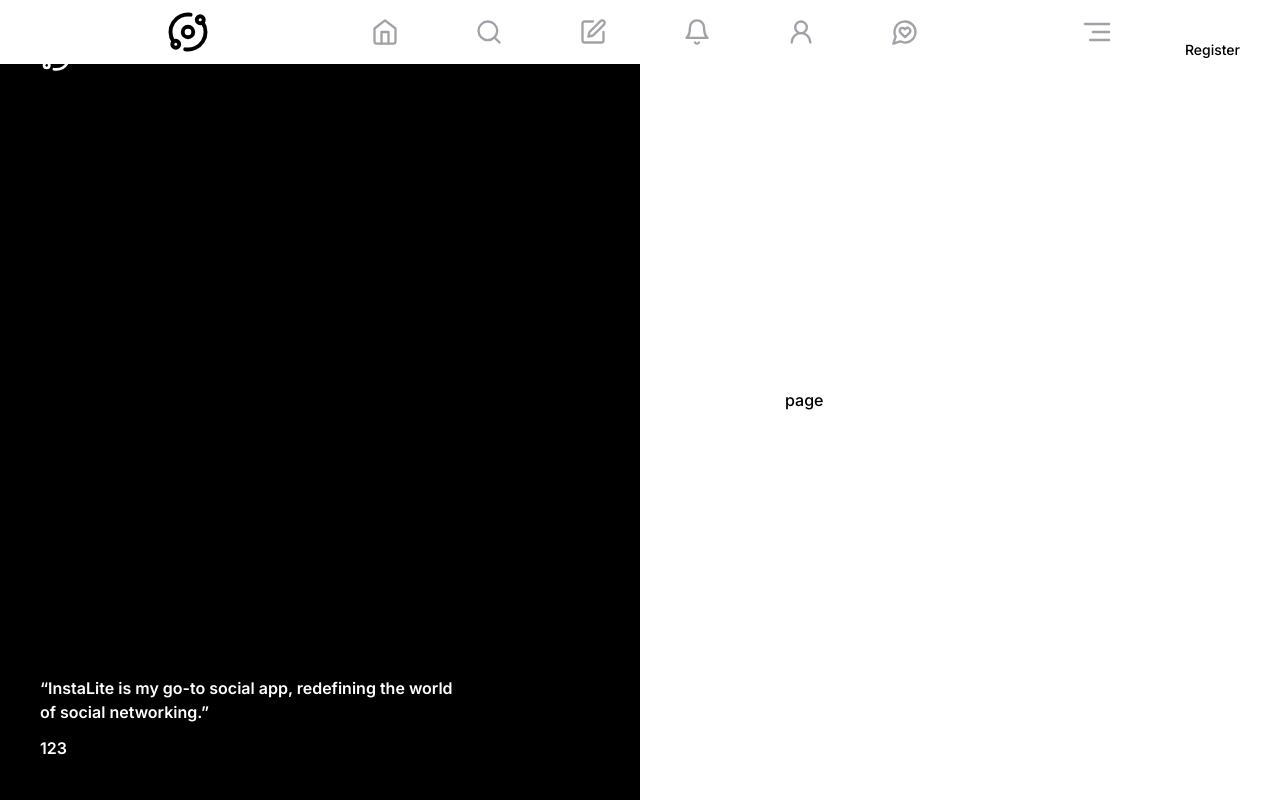
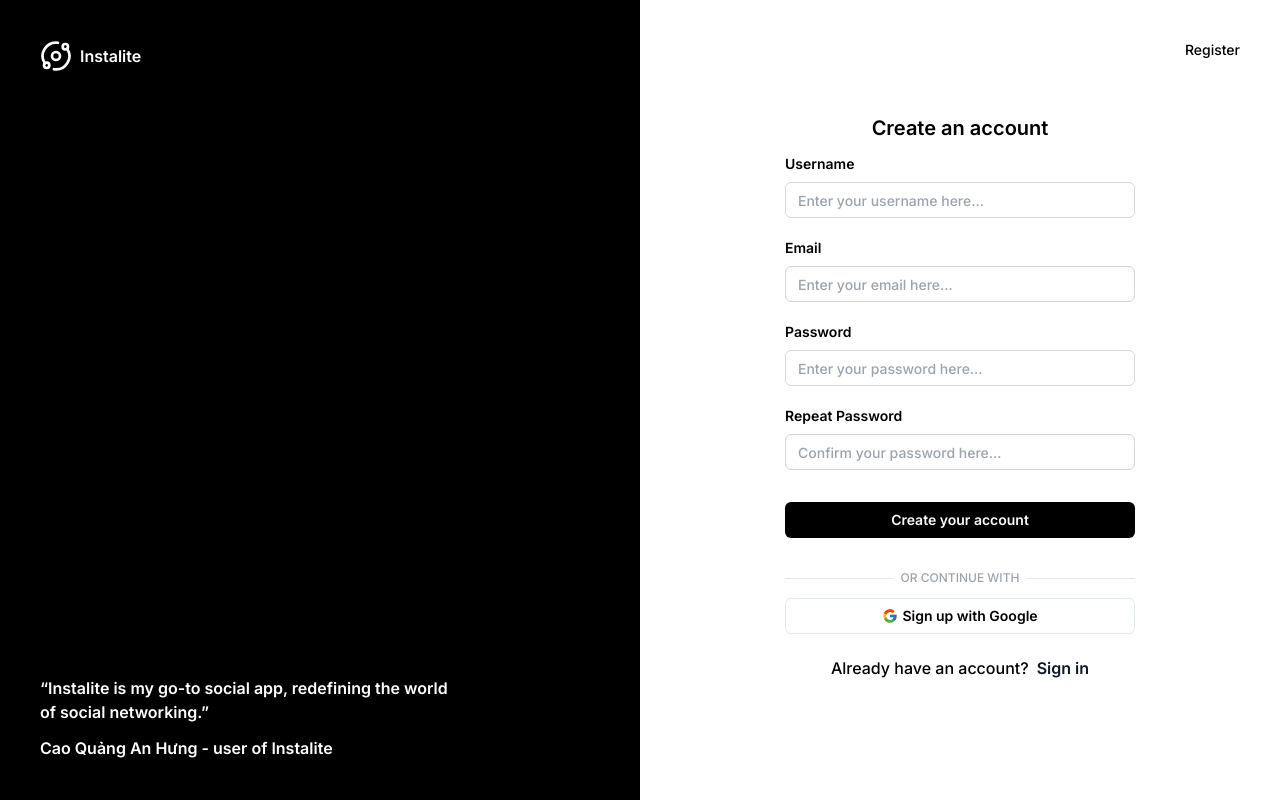
Before and after one commit to hungcqa23/instalite, a Next.js app: page /register in a window 1280 px wide. Built offline with nearby package versions, Linux system fonts and the light colour scheme.

Commit message:
add: Auth UI

```diff
--- a/package.json
+++ b/package.json
@@ -15,10 +15,10 @@
     "clsx": "^2.1.0",
     "date-fns": "^3.2.0",
     "lucide-react": "^0.309.0",
-    "next": "14.0.4",
-    "react": "^18",
+    "next": "^14.1.4",
+    "react": "^18.2.0",
     "react-day-picker": "^8.10.0",
-    "react-dom": "^18",
+    "react-dom": "^18.2.0",
     "tailwind-merge": "^2.2.0",
     "tailwindcss-animate": "^1.0.7"
   },
--- a/src/app/(auth)/layout.tsx
+++ b/src/app/(auth)/layout.tsx
@@ -10,13 +10,18 @@ const testimonials = [
   },
   {
     path: 'register',
-    text: '“InstaLite is my go-to social app, redefining the world of social networking.”',
+    text: '“Instalite is my go-to social app, redefining the world of social networking.”',
     title: 'Register'
   },
   {
     path: 'forgot-password',
-    text: '“InstaLite is my go-to social app, redefining the world of social networking.”',
+    text: '“Instalite is my go-to social app, redefining the world of social networking.”',
     title: 'Forgot Password'
+  },
+  {
+    path: 'reset-password',
+    text: '“Instalite is my go-to social app, redefining the world of social networking.”',
+    title: 'Reset Password'
   }
 ];
 export default function AuthLayout({
@@ -38,7 +43,9 @@ export default function AuthLayout({
           <p className='w-3/4'>
             {testimonials.find(t => `/${t.path}` === pathname)?.text}
           </p>
-          <p className='mt-3 w-3/4 font-semibold'>{123}</p>
+          <p className='mt-3 w-3/4 font-semibold'>
+            Cao Quảng An Hưng - user of Instalite
+          </p>
         </div>
       </div>
       <div className='relative h-full basis-1/2 p-10 font-medium text-black'>
--- a/src/app/(auth)/login/page.tsx
+++ b/src/app/(auth)/login/page.tsx
@@ -1,44 +1,55 @@
+// 'use client';
 import { Button } from '@/components/ui/button';
 import Link from 'next/link';
+// import { useState } from 'react';
 
 export default function Login() {
+  // const [showPassword, setShowPassword] = useState(false);
+
+  // const togglePasswordVisibility = () => {
+  //   setShowPassword(!showPassword);
+  // };
   return (
     <form className='h-full w-full'>
-      <p className='h-8 text-center text-xl font-semibold'>Log in</p>
+      <p className='mb-2 h-8 text-center text-xl font-semibold'>Log in</p>
       <div>
         <label htmlFor='email' className='mb-2 block text-sm font-semibold'>
           Email
         </label>
         <input
           type='text'
-          name='username'
-          id='username'
+          name='email'
+          id='email'
           className='block h-9 w-full rounded-md border border-gray-300 pl-3 text-sm font-medium outline-none placeholder:font-medium placeholder:text-gray-400 focus:ring-1 focus:ring-gray-300'
           placeholder='Enter your email here...'
         />
         <p className='min-h-[20px]'></p>
       </div>
       <div>
-        <label htmlFor='email' className='mb-2 block text-sm font-semibold'>
+        <label htmlFor='password' className='mb-2 block text-sm font-semibold'>
           Password
         </label>
         <input
-          type='text'
-          name='username'
-          id='username'
+          type='password'
+          // type= {showPassword ? 'text' : 'password'}
+          name='password'
+          id='password'
           className='block h-9 w-full rounded-md border border-gray-300 pl-3 text-sm font-medium outline-none placeholder:font-medium placeholder:text-gray-400 focus:ring-1 focus:ring-gray-300'
           placeholder='Enter your password here...'
         />
         <p className='min-h-[20px]'></p>
       </div>
-
       <div className='text-right'>
         <Button className='pr-0' variant={'link'} asChild>
-          <Link href='forgot-password'>Forgot password?</Link>
+          <Link
+            href='forgot-password'
+            className='font-semibold hover:no-underline'
+          >
+            Forgot password?
+          </Link>
         </Button>
       </div>
       <Button className='w-full font-semibold'>Log in</Button>
-
       <div className='relative mt-8'>
         <div className='absolute inset-0 flex items-center'>
           <span className='w-full border-t'></span>
@@ -47,9 +58,8 @@ export default function Login() {
           <span className='bg-white px-2 text-gray-400'>Or continue with</span>
         </div>
       </div>
-
       <Button
-        className='mt-2 flex w-full items-center gap-1'
+        className='mt-3 flex w-full items-center gap-1 font-semibold'
         variant={'outline'}
       >
         <svg
@@ -78,6 +88,19 @@ export default function Login() {
         </svg>
         Sign in with Google
       </Button>
+
+      <div className='mt-4 text-center'>
+        <span className='text-md'>Don&apos;t have an account?</span>
+        <Button
+          className='text-md pl-2 pr-0 font-semibold'
+          variant={'link'}
+          asChild
+        >
+          <Link href='register' className='hover:no-underline'>
+            Sign up
+          </Link>
+        </Button>
+      </div>
     </form>
   );
 }
--- a/src/app/(auth)/register/page.tsx
+++ b/src/app/(auth)/register/page.tsx
@@ -1,3 +1,116 @@
+import { Button } from '@/components/ui/button';
+import Link from 'next/link';
+
 export default function Register() {
-  return <div>page</div>;
+  return (
+    <form className='h-full w-full'>
+      <p className='mb-2 h-8 text-center text-xl font-semibold'>
+        Create an account
+      </p>
+      <div>
+        <label htmlFor='username' className='mb-2 block text-sm font-semibold'>
+          Username
+        </label>
+        <input
+          type='text'
+          name='username'
+          id='username'
+          className='block h-9 w-full rounded-md border border-gray-300 pl-3 text-sm font-medium outline-none placeholder:font-medium placeholder:text-gray-400 focus:ring-1 focus:ring-gray-300'
+          placeholder='Enter your username here...'
+        />
+        <p className='min-h-[20px]'></p>
+      </div>
+      <div>
+        <label htmlFor='email' className='mb-2 block text-sm font-semibold'>
+          Email
+        </label>
+        <input
+          type='text'
+          name='email'
+          id='email'
+          className='block h-9 w-full rounded-md border border-gray-300 pl-3 text-sm font-medium outline-none placeholder:font-medium placeholder:text-gray-400 focus:ring-1 focus:ring-gray-300'
+          placeholder='Enter your email here...'
+        />
+        <p className='min-h-[20px]'></p>
+      </div>
+      <div>
+        <label htmlFor='password' className='mb-2 block text-sm font-semibold'>
+          Password
+        </label>
+        <input
+          type='password'
+          name='password'
+          id='password'
+          className='block h-9 w-full rounded-md border border-gray-300 pl-3 text-sm font-medium outline-none placeholder:font-medium placeholder:text-gray-400 focus:ring-1 focus:ring-gray-300'
+          placeholder='Enter your password here...'
+        />
+        <p className='min-h-[20px]'></p>
+      </div>
+      <div>
+        <label htmlFor='password' className='mb-2 block text-sm font-semibold'>
+          Repeat Password
+        </label>
+        <input
+          type='password'
+          name='password'
+          id='password'
+          className='block h-9 w-full rounded-md border border-gray-300 pl-3 text-sm font-medium outline-none placeholder:font-medium placeholder:text-gray-400 focus:ring-1 focus:ring-gray-300'
+          placeholder='Confirm your password here...'
+        />
+        <p className='min-h-[20px]'></p>
+      </div>
+      <Button className='mt-3 w-full font-semibold'>Create your account</Button>
+      <div className='relative mt-8'>
+        <div className='absolute inset-0 flex items-center'>
+          <span className='w-full border-t'></span>
+        </div>
+        <div className='relative flex justify-center text-xs uppercase'>
+          <span className='bg-white px-2 text-gray-400'>Or continue with</span>
+        </div>
+      </div>
+      <Button
+        className='mt-3 flex w-full items-center gap-1 font-semibold'
+        variant={'outline'}
+      >
+        <svg
+          width='16'
+          height='16'
+          viewBox='0 0 16 16'
+          fill='none'
+          xmlns='http://www.w3.org/2000/svg'
+        >
+          <path
+            d='M14.537 6.69437H14V6.66671H8.00004V9.33337H11.7677C11.218 10.8857 9.74104 12 8.00004 12C5.79104 12 4.00004 10.209 4.00004 8.00004C4.00004 5.79104 5.79104 4.00004 8.00004 4.00004C9.01971 4.00004 9.94737 4.38471 10.6537 5.01304L12.5394 3.12737C11.3487 2.01771 9.75604 1.33337 8.00004 1.33337C4.31837 1.33337 1.33337 4.31837 1.33337 8.00004C1.33337 11.6817 4.31837 14.6667 8.00004 14.6667C11.6817 14.6667 14.6667 11.6817 14.6667 8.00004C14.6667 7.55304 14.6207 7.11671 14.537 6.69437Z'
+            fill='#FFC107'
+          />
+          <path
+            d='M2.10205 4.89704L4.29238 6.50337C4.88505 5.03604 6.32038 4.00004 8.00005 4.00004C9.01972 4.00004 9.94738 4.38471 10.6537 5.01304L12.5394 3.12737C11.3487 2.01771 9.75605 1.33337 8.00005 1.33337C5.43938 1.33337 3.21872 2.77904 2.10205 4.89704Z'
+            fill='#FF3D00'
+          />
+          <path
+            d='M7.99994 14.6667C9.72194 14.6667 11.2866 14.0077 12.4696 12.936L10.4063 11.19C9.71446 11.7161 8.86909 12.0007 7.99994 12C6.26594 12 4.79361 10.8943 4.23894 9.35132L2.06494 11.0263C3.16827 13.1853 5.40894 14.6667 7.99994 14.6667Z'
+            fill='#4CAF50'
+          />
+          <path
+            d='M14.537 6.69429H14V6.66663H8V9.33329H11.7677C11.5047 10.0721 11.0311 10.7177 10.4053 11.1903L10.4063 11.1896L12.4697 12.9356C12.3237 13.0683 14.6667 11.3333 14.6667 7.99996C14.6667 7.55296 14.6207 7.11663 14.537 6.69429Z'
+            fill='#1976D2'
+          />
+        </svg>
+        Sign up with Google
+      </Button>
+
+      <div className='mt-4 text-center'>
+        <span className='text-md'>Already have an account?</span>
+        <Button
+          className='text-md pl-2 pr-0 font-semibold'
+          variant={'link'}
+          asChild
+        >
+          <Link href='login' className='hover:no-underline'>
+            Sign in
+          </Link>
+        </Button>
+      </div>
+    </form>
+  );
 }
--- a/src/app/(auth)/reset-password/page.tsx
+++ b/src/app/(auth)/reset-password/page.tsx
@@ -0,0 +1,38 @@
+import { Button } from '@/components/ui/button';
+
+export default function ResetPassword() {
+  return (
+    <form className='h-full w-full'>
+      <p className='mb-4 h-8 text-center text-xl font-semibold'>
+        Reset Password
+      </p>
+      <div>
+        <label htmlFor='password' className='mb-2 block text-sm font-semibold'>
+          New Password
+        </label>
+        <input
+          type='password'
+          name='password'
+          id='password'
+          className='block h-9 w-full rounded-md border border-gray-300 pl-3 text-sm font-medium outline-none placeholder:font-medium placeholder:text-gray-400 focus:ring-1 focus:ring-gray-300'
+          placeholder='Enter your new password'
+        />
+        <p className='min-h-[20px]'></p>
+      </div>
+      <div>
+        <label htmlFor='password' className='mb-2 block text-sm font-semibold'>
+          Confirm New Password
+        </label>
+        <input
+          type='password'
+          name='password'
+          id='password'
+          className='block h-9 w-full rounded-md border border-gray-300 pl-3 text-sm font-medium outline-none placeholder:font-medium placeholder:text-gray-400 focus:ring-1 focus:ring-gray-300'
+          placeholder='Confirm your new password'
+        />
+        <p className='min-h-[20px]'></p>
+      </div>
+      <Button className='mt-4 w-full font-semibold'>Reset your password</Button>
+    </form>
+  );
+}
--- a/src/app/layout.tsx
+++ b/src/app/layout.tsx
@@ -23,7 +23,7 @@ export default function RootLayout({
       <body
         className={`${inter.className} overflow-x-hidden overflow-y-hidden`}
       >
-        <Header />
+        {/* <Header /> */}
         {children}
       </body>
     </html>
```
Also changed, not shown: src/constants/path.ts (+5 -5 lines), 1 other file (tests, documents, lock files or other folders).
